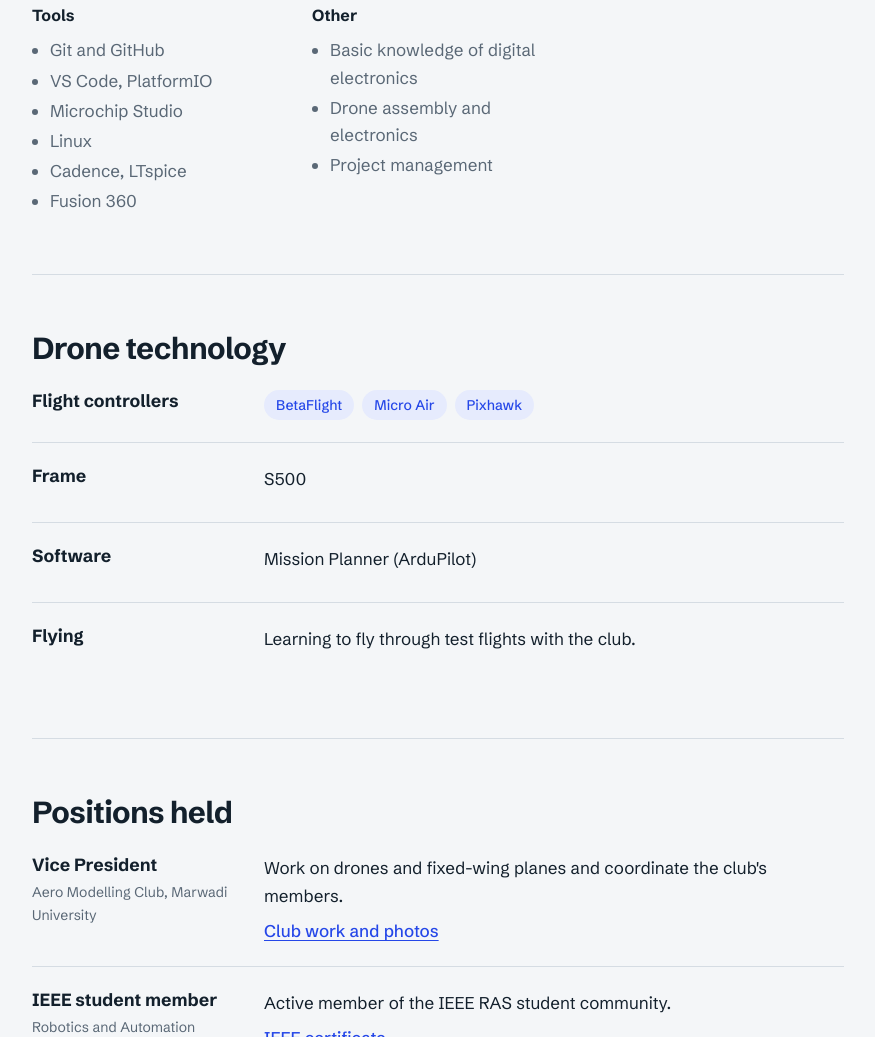
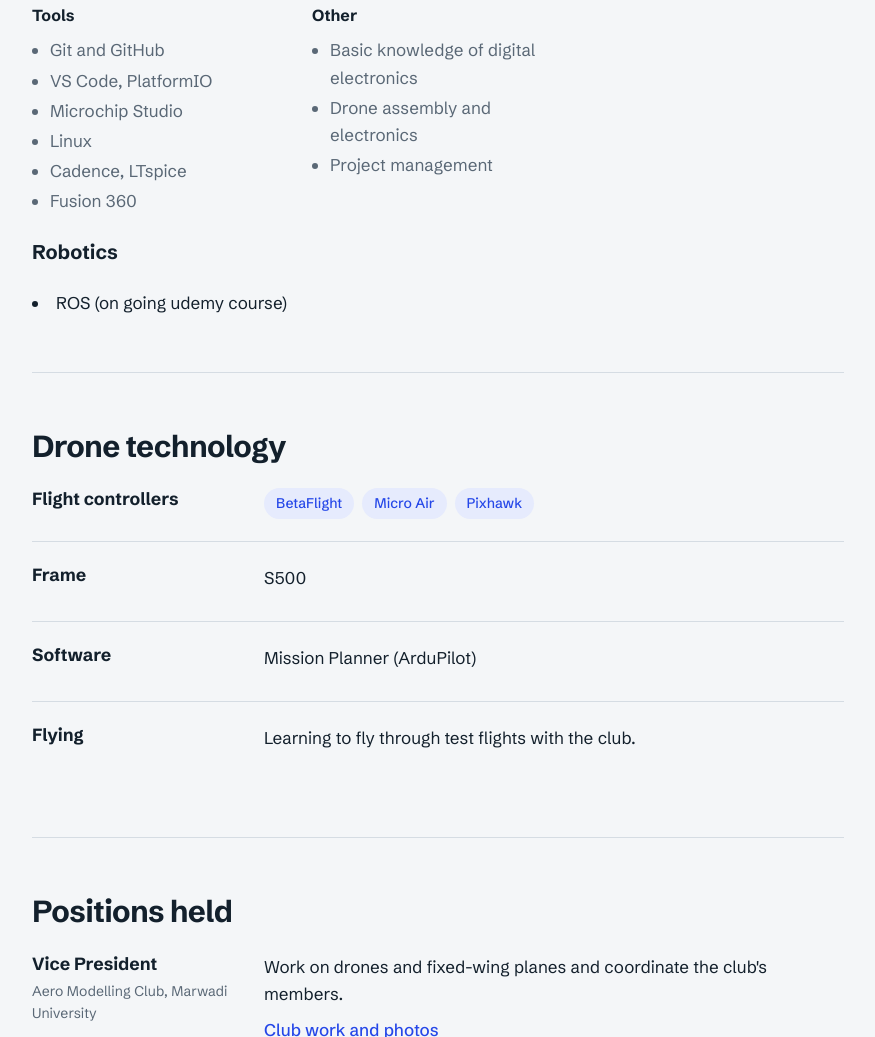
Before and after one commit to kiran2025-student/portfolio, a plain HTML site: page index.html in a window 1280 px wide. Shown: the part 2309-3346 px from the top of the page, without its empty margins (202-1077 px from the left). Drawn offline with Linux system fonts and the light colour scheme.

Commit message:
ROS section

```diff
--- a/index.html
+++ b/index.html
@@ -110,7 +110,7 @@ footer{padding:36px 0 48px;border-top:1px solid var(--line);color:var(--mute);fo
 <div><h3>Protocols and sensors</h3><ul><li>I²C with the BNO055</li><li>UART with Arduino and ESP32</li><li>Ultrasonic sensors</li><li>SEN55, MiCS-4514</li></ul></div>
 <div><h3>Tools</h3><ul><li>Git and GitHub</li><li>VS Code, PlatformIO</li><li>Microchip Studio</li><li>Linux</li><li>Cadence, LTspice</li><li>Fusion 360</li></ul></div>
 <div><h3>Other</h3><ul><li>Basic knowledge of digital electronics</li><li>Drone assembly and electronics</li><li>Project management</li></ul></div>
-</div>
+</div><div><h3>Robotics</h3><li>ROS (on going udemy course)</li>
 </section>
 
 <section id="drones">
```
